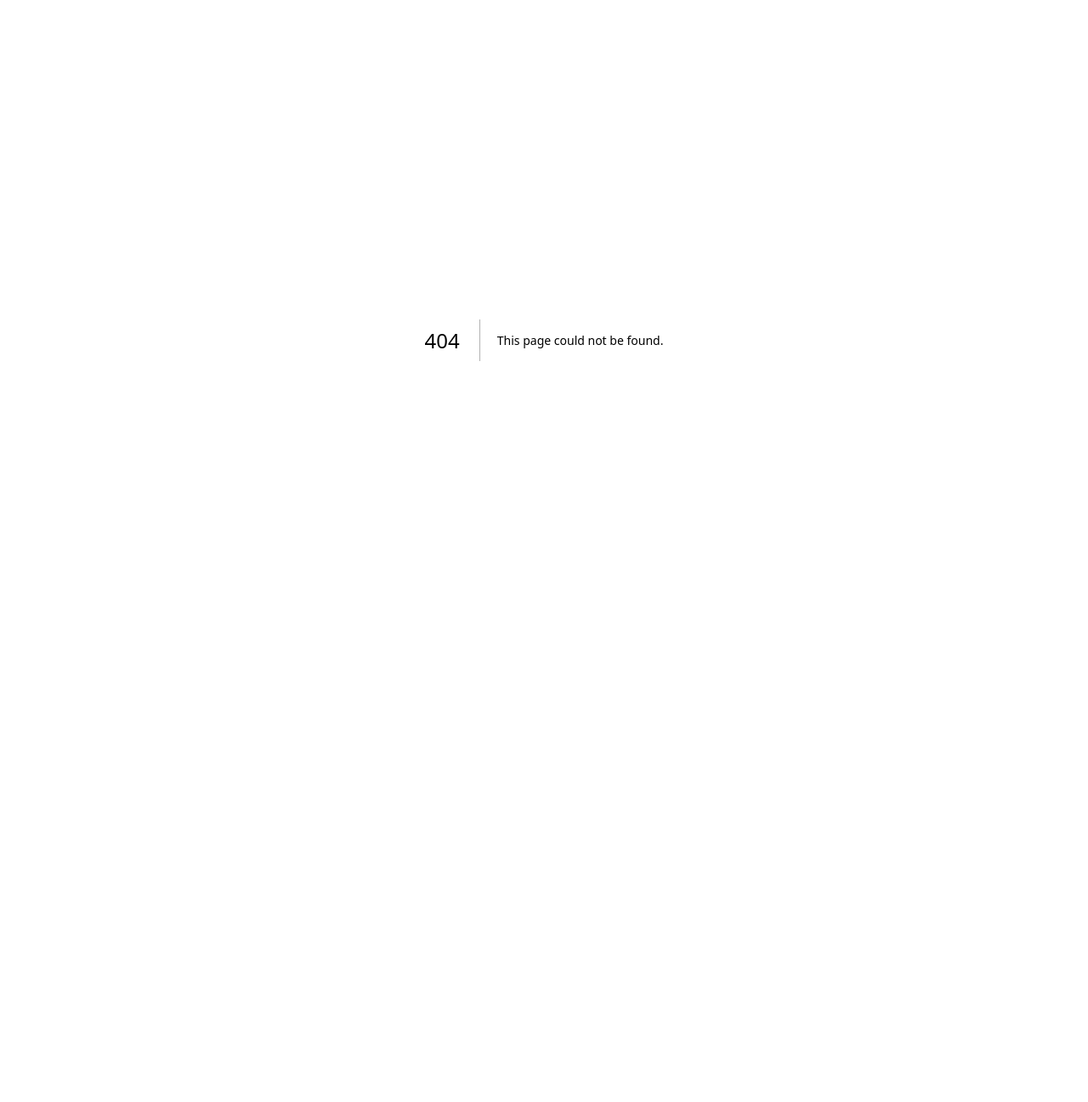
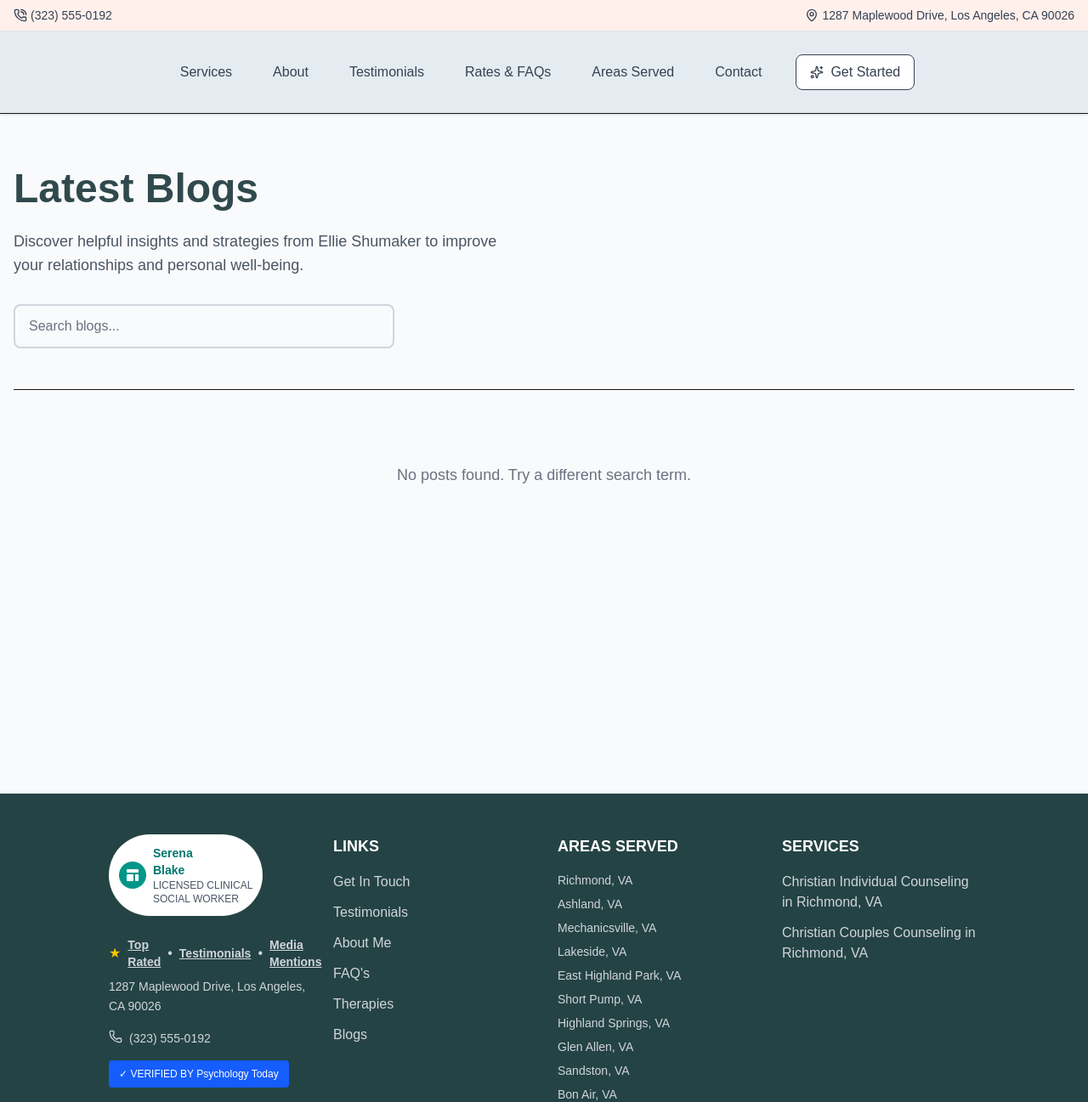
Before and after one commit to KalashThakare/Therapist-Website-Build, a Next.js app in the folder frontend/: page /blogs in a window 1280 px wide. Before the commit this address had no page. Shown: the top 1297 px of the page at 85% size. Before the commit the page ends 800 px from the top, so only its background shows below. Built offline with nearby package versions, Linux system fonts and the light colour scheme.

Commit message:
blogs page added

```diff
--- /dev/null
+++ b/frontend/src/app/blogs/page.tsx
@@ -0,0 +1,47 @@
+"use client"
+import Footer from '@/components/footer';
+import Navbar from '@/components/navbar';
+import { div } from 'motion/react-client';
+import React, { useState } from 'react';
+
+const page = () => {
+    const [searchTerm, setSearchTerm] = useState('');
+
+    return (
+        <div>
+            <Navbar />
+            <section className="bg-gray-50 py-16 px-4 min-h-screen">
+                <div className="max-w-7xl mx-auto">
+                    <div className=" mb-12">
+                        <h2 className="text-4xl md:text-5xl font-bold text-[#30494d] mb-6">
+                            Latest Blogs
+                        </h2>
+                        <p className="text-lg text-gray-600 max-w-150 mb-8">
+                            Discover helpful insights and strategies from Ellie Shumaker to improve your
+                            relationships and personal well-being.
+                        </p>
+
+                        <div className="max-w-md">
+                            <input
+                                type="text"
+                                placeholder="Search blogs..."
+                                value={searchTerm}
+                                onChange={(e) => setSearchTerm(e.target.value)}
+                                className="w-full px-4 py-3 border-2 border-gray-300 rounded-lg focus:border-teal-500 focus:outline-none text-gray-700 placeholder-gray-500"
+                            />
+                        </div>
+                    </div>
+
+                    <div className="flex items-center justify-center min-h-[200px] border-t-1">
+                        <p className="text-gray-500 text-lg">
+                            No posts found. Try a different search term.
+                        </p>
+                    </div>
+                </div>
+            </section>
+            <Footer />
+        </div>
+    );
+};
+
+export default page;
--- a/frontend/src/app/page.tsx
+++ b/frontend/src/app/page.tsx
@@ -32,7 +32,10 @@ const Home = () => {
       </div>
 
       <Books />
-      <Blogs />
+      <div id='blog'>
+        <Blogs />
+      </div>
+
 
       <div id="faq">
         <FAQ />
--- a/frontend/src/components/ContactForm.tsx
+++ b/frontend/src/components/ContactForm.tsx
@@ -173,17 +173,25 @@ export default function ContactPage() {
                 <div>
                   <h2 className="text-2xl sm:text-3xl font-bold mb-4 sm:mb-6 text-gray-800">Hours</h2>
                   <div className="text-gray-800 space-y-3 text-base sm:text-lg">
-                    <div className="flex justify-between">
-                      <span>Monday:</span>
-                      <span>12:00 PM - 8:00 PM</span>
+                    <div className="flex">
+                      <span>Monday (Virtual via Zoom):</span>
+                      <span>1:00 PM - 5:00 PM</span>
                     </div>
-                    <div className="flex justify-between">
-                      <span>Tuesday:</span>
-                      <span>12:00 PM - 8:00 PM</span>
+                    <div className="flex">
+                      <span>Tuesday (In-person):</span>
+                      <span>10:00 AM - 6:00 PM</span>
                     </div>
-                    <div className="flex justify-between">
-                      <span>Wednesday:</span>
-                      <span>9:00 AM - 6:00 PM</span>
+                    <div className="flex">
+                      <span>Wednesday (Virtual via Zoom):</span>
+                      <span>1:00 PM - 5:00 PM</span>
+                    </div>
+                    <div className="flex">
+                      <span>Thursday (In-person):</span>
+                      <span>10:00 AM - 6:00 PM</span>
+                    </div>
+                    <div className="flex">
+                      <span>Friday (Virtual via Zoom):</span>
+                      <span>1:00 PM - 5:00 PM</span>
                     </div>
                   </div>
                 </div>
--- a/frontend/src/components/footer.tsx
+++ b/frontend/src/components/footer.tsx
@@ -4,6 +4,19 @@ import Link from 'next/link';
 import {Phone} from "lucide-react";
 
 const Footer: React.FC = () => {
+  const handleSmoothScroll = (e: React.MouseEvent<HTMLAnchorElement, MouseEvent>, targetId: string) => {
+    e.preventDefault();
+    const element = document.getElementById(targetId);
+    if (element) {
+      const navbarHeight = 120;
+      const elementPosition = element.offsetTop - navbarHeight;
+
+      window.scrollTo({
+        top: elementPosition,
+        behavior: 'smooth'
+      });
+    }
+  };
   return (
     <footer className="bg-[#244344] text-gray-300 py-12 px-10">
       <div className="max-w-5xl mx-auto">
@@ -60,35 +73,48 @@ const Footer: React.FC = () => {
             <h3 className="text-white font-semibold mb-4 text-lg">LINKS</h3>
             <ul className="space-y-3">
               <li>
-                <Link href="/contact" className="text-gray-300 hover:text-white hover:underline transition-colors">
+                <Link href="/contact" className="text-gray-300 hover:text-white hover:underline transition-colors scroll-smooth">
                   Get In Touch
                 </Link>
               </li>
               <li>
-                <Link href="/testimonials" className="text-gray-300 hover:text-white hover:underline transition-colors">
+                <a
+                  href="#testimonials"
+                  onClick={(e) => handleSmoothScroll(e, 'testimonials')}
+                  className="text-gray-300 hover:text-white hover:underline transition-colors cursor-pointer"
+                >
                   Testimonials
-                </Link>
+                </a>
               </li>
               <li>
-                <Link href="/about" className="text-gray-300 hover:text-white hover:underline transition-colors">
+                <a
+                  href="#about"
+                  onClick={(e) => handleSmoothScroll(e, 'about')}
+                  className="text-gray-300 hover:text-white hover:underline transition-colors cursor-pointer"
+                >
                   About Me
-                </Link>
+                </a>
               </li>
               <li>
-                <Link href="/faq" className="text-gray-300 hover:text-white hover:underline transition-colors">
+                <a
+                  href="#faq"
+                  onClick={(e) => handleSmoothScroll(e, 'faq')}
+                  className="text-gray-300 hover:text-white hover:underline transition-colors cursor-pointer"
+                >
                   FAQ's
-                </Link>
+                </a>
               </li>
               <li>
-                <Link href="/therapies" className="text-gray-300 hover:text-white hover:underline transition-colors">
+                <Link href="/services" className="text-gray-300 hover:text-white hover:underline transition-colors">
                   Therapies
                 </Link>
               </li>
               <li>
-                <Link href="/blog" className="text-gray-300 hover:text-white hover:underline transition-colors">
+                <Link href="/blogs" className="text-gray-300 hover:text-white hover:underline transition-colors">
                   Blogs
                 </Link>
               </li>
+
             </ul>
           </div>
 
```
